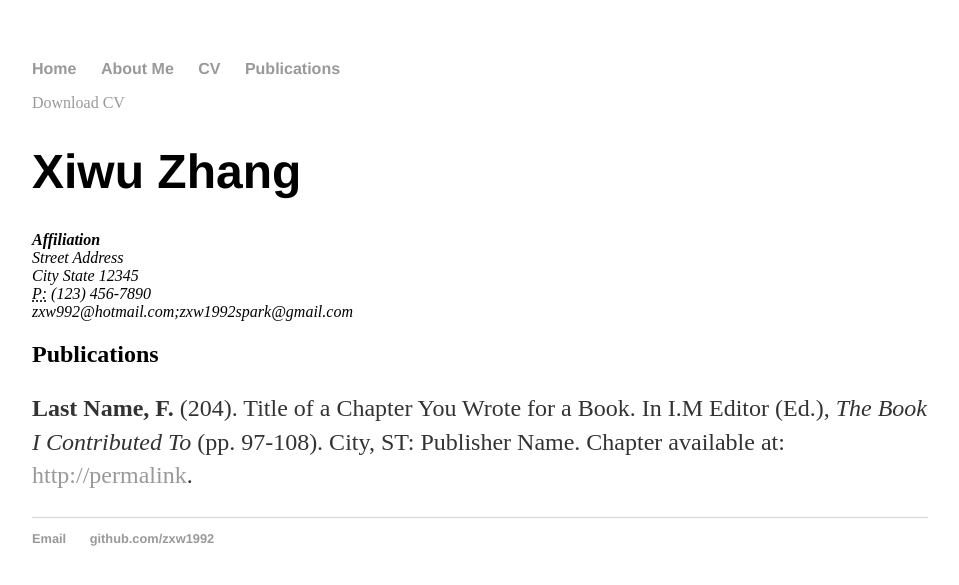
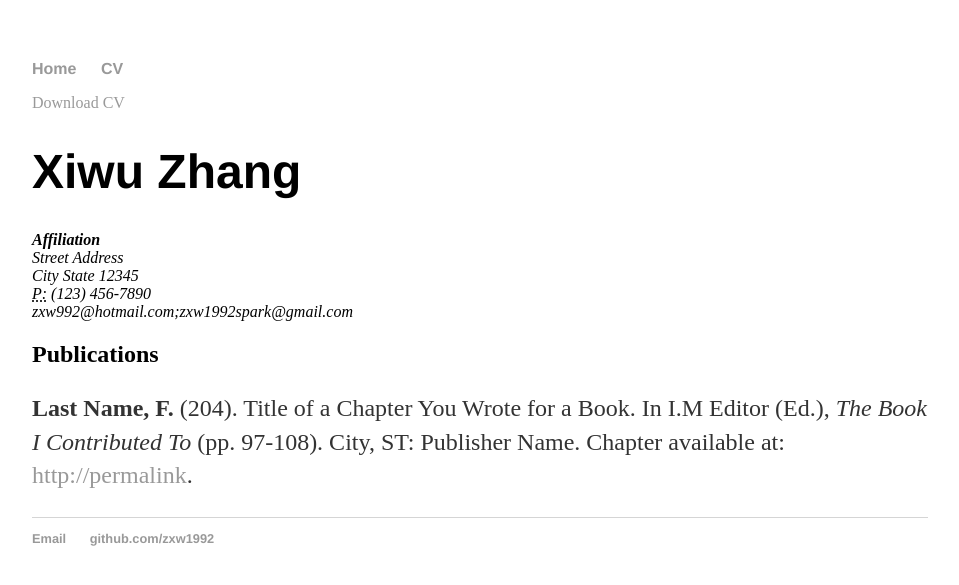
Before and after one commit to zxw1992/zxw1992.github.io, a Jekyll site: the page built from cv/index.html, in a window 1280 px wide. Shown: the top 585 px of the page, without its empty margins (160-1119 px from the left). Built offline with Jekyll 4.4.1, drawn with Linux system fonts in a browser that asks for light colours.

Commit message:
Update default.html
update

```diff
--- a/_layouts/default.html
+++ b/_layouts/default.html
@@ -12,9 +12,7 @@
     <nav>
 <ul>
 <li><a href="/">Home</a></li>
-<li><a href="/about">About Me</a></li>
 <li><a href="/cv">CV</a></li>
-<li><a href="/publications">Publications</a></li>
 </ul>
     </nav>
 <div class="container">
```
